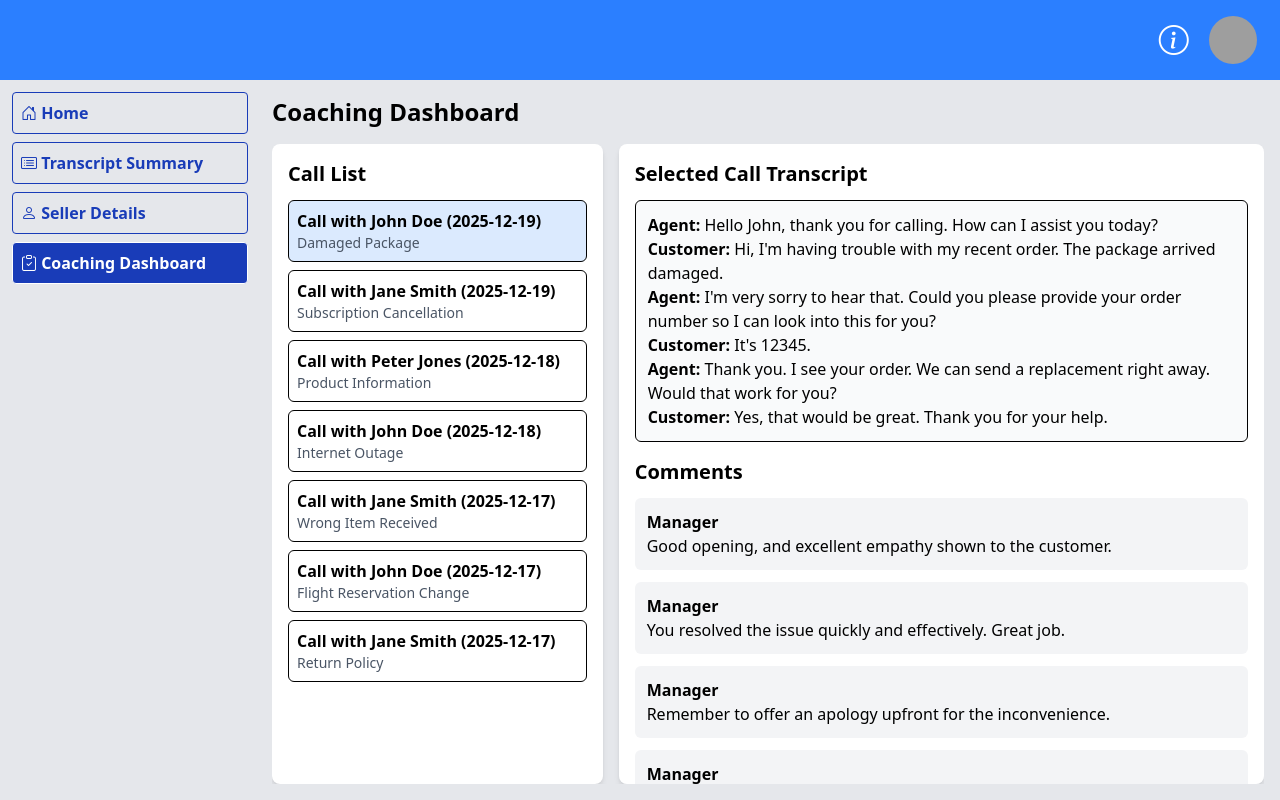
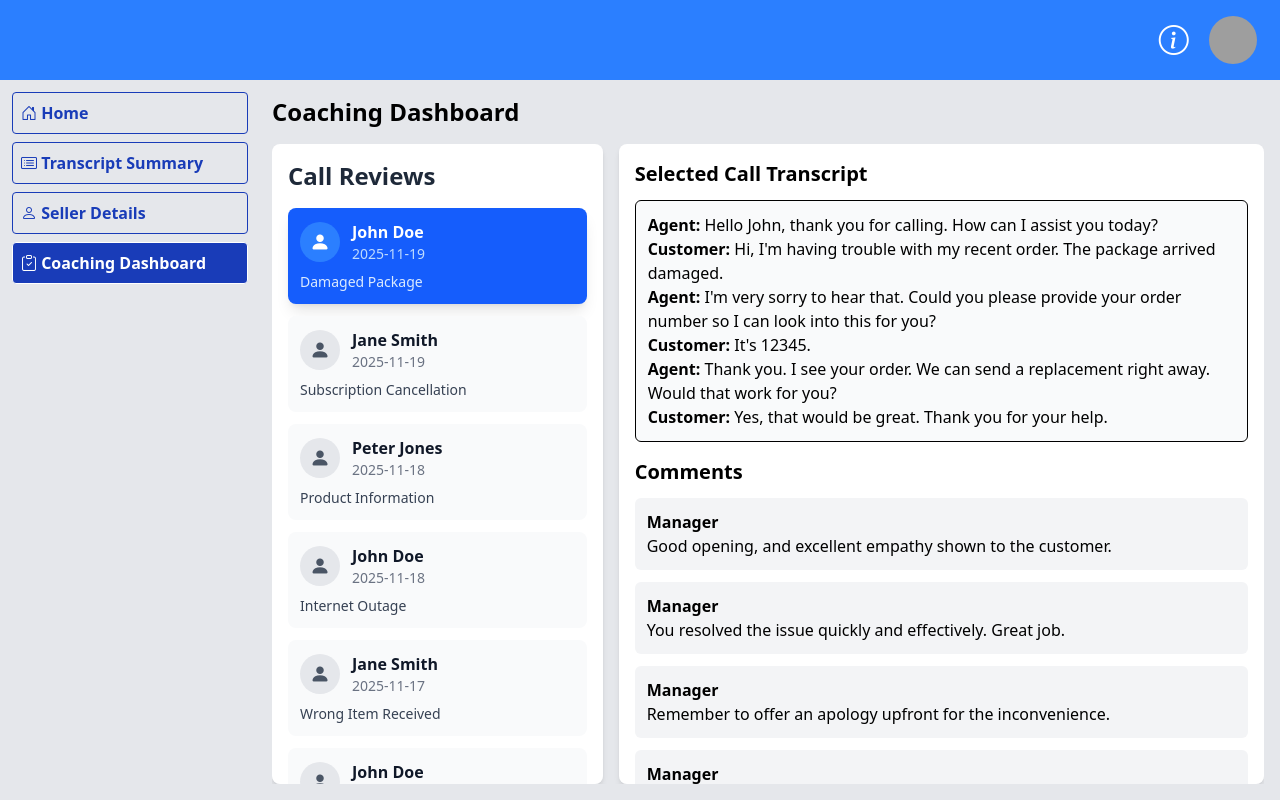
Before and after one commit to GrishaAngelovGH/conversation-intelligence, a React (Vite) app: page /coaching-dashboard in a window 1280 px wide. Built offline with nearby package versions, Linux system fonts and the light colour scheme; grey boxes are pictures that could not be loaded.

Commit message:
Redesign the CallList component

```diff
--- a/src/components/Pages/CoachingDashboard/CallList.jsx
+++ b/src/components/Pages/CoachingDashboard/CallList.jsx
@@ -1,16 +1,32 @@
 const CallList = ({ calls, selectedCall, onSelectCall }) => (
   <div className="w-1/3 bg-white p-4 rounded-lg shadow-md mr-4 overflow-y-auto">
-    <h2 className="text-xl font-semibold mb-3">Call List</h2>
-    <ul className="space-y-2">
+    <h2 className="text-2xl font-bold mb-4 text-gray-800">Call Reviews</h2>
+    <ul className="space-y-3">
       {calls.map((call) => (
         <li
           key={call.id}
-          className={`p-2 border rounded-md cursor-pointer ${selectedCall?.id === call.id ? 'bg-blue-100' : 'hover:bg-gray-100'
+          className={`p-3 rounded-lg cursor-pointer transition-all duration-200 ease-in-out ${selectedCall?.id === call.id
+              ? 'bg-blue-600 text-white shadow-lg'
+              : 'bg-gray-50 hover:bg-gray-100 hover:shadow-md'
             }`}
           onClick={() => onSelectCall(call)}
         >
-          <p className="font-semibold">Call with {call.agent} ({call.date})</p>
-          <p className="text-sm text-gray-600">{call.topic_summary}</p>
+          <div className="flex items-center">
+            <div className={`shrink-0 mr-3 w-10 h-10 flex items-center justify-center rounded-full ${selectedCall?.id === call.id ? 'bg-blue-500' : 'bg-gray-200'}`}>
+              <i className={`bi bi-person-fill text-xl ${selectedCall?.id === call.id ? 'text-white' : 'text-gray-600'}`}></i>
+            </div>
+            <div>
+              <p className={`font-bold text-md ${selectedCall?.id === call.id ? 'text-white' : 'text-gray-900'}`}>
+                {call.agent}
+              </p>
+              <p className={`text-sm ${selectedCall?.id === call.id ? 'text-blue-200' : 'text-gray-500'}`}>
+                {call.date}
+              </p>
+            </div>
+          </div>
+          <p className={`mt-2 text-sm ${selectedCall?.id === call.id ? 'text-blue-100' : 'text-gray-700'}`}>
+            {call.topic_summary}
+          </p>
         </li>
       ))}
     </ul>
--- a/src/components/Pages/CoachingDashboard/mockData.js
+++ b/src/components/Pages/CoachingDashboard/mockData.js
@@ -2,7 +2,7 @@ export const mockCalls = [
   {
     id: 1,
     agent: 'John Doe',
-    date: '2025-12-19',
+    date: '2025-11-19',
     topic_summary: 'Damaged Package',
     transcript: [
       { speaker: 'Agent', text: 'Hello John, thank you for calling. How can I assist you today?' },
@@ -22,7 +22,7 @@ export const mockCalls = [
   {
     id: 2,
     agent: 'Jane Smith',
-    date: '2025-12-19',
+    date: '2025-11-19',
     topic_summary: 'Subscription Cancellation',
     transcript: [
       { speaker: 'Agent', text: 'Thanks for calling, this is Jane. How can I help?' },
@@ -40,7 +40,7 @@ export const mockCalls = [
   {
     id: 3,
     agent: 'Peter Jones',
-    date: '2025-12-18',
+    date: '2025-11-18',
     topic_summary: 'Product Information',
     transcript: [
       { speaker: 'Agent', text: 'Hello, you\'re speaking with Peter. How may I assist you?' },
@@ -57,7 +57,7 @@ export const mockCalls = [
   {
     id: 4,
     agent: 'John Doe',
-    date: '2025-12-18',
+    date: '2025-11-18',
     topic_summary: 'Internet Outage',
     transcript: [
       { speaker: 'Agent', text: 'Good morning, this is John. How can I help you today?' },
@@ -74,7 +74,7 @@ export const mockCalls = [
   {
     id: 5,
     agent: 'Jane Smith',
-    date: '2025-12-17',
+    date: '2025-11-17',
     topic_summary: 'Wrong Item Received',
     transcript: [
       { speaker: 'Agent', text: 'Hi, this is Jane speaking. How may I help you?' },
@@ -90,7 +90,7 @@ export const mockCalls = [
   {
     id: 6,
     agent: 'John Doe',
-    date: '2025-12-17',
+    date: '2025-11-17',
     topic_summary: 'Flight Reservation Change',
     transcript: [
       { speaker: 'Agent', text: 'Good afternoon, this is John. How can I assist you with your flight today?' },
@@ -107,7 +107,7 @@ export const mockCalls = [
   {
     id: 7,
     agent: 'Jane Smith',
-    date: '2025-12-17',
+    date: '2025-11-17',
     topic_summary: 'Return Policy',
     transcript: [
       { speaker: 'Agent', text: 'This is Jane, how can I help?' },
@@ -121,4 +121,4 @@ export const mockCalls = [
       { id: 18, author: 'Manager', text: 'Ensure to highlight any exceptions to the policy if applicable.' },
     ]
   },
-]
+];
```
Also changed, not shown: 2 other files (tests, documents, lock files or other folders).
